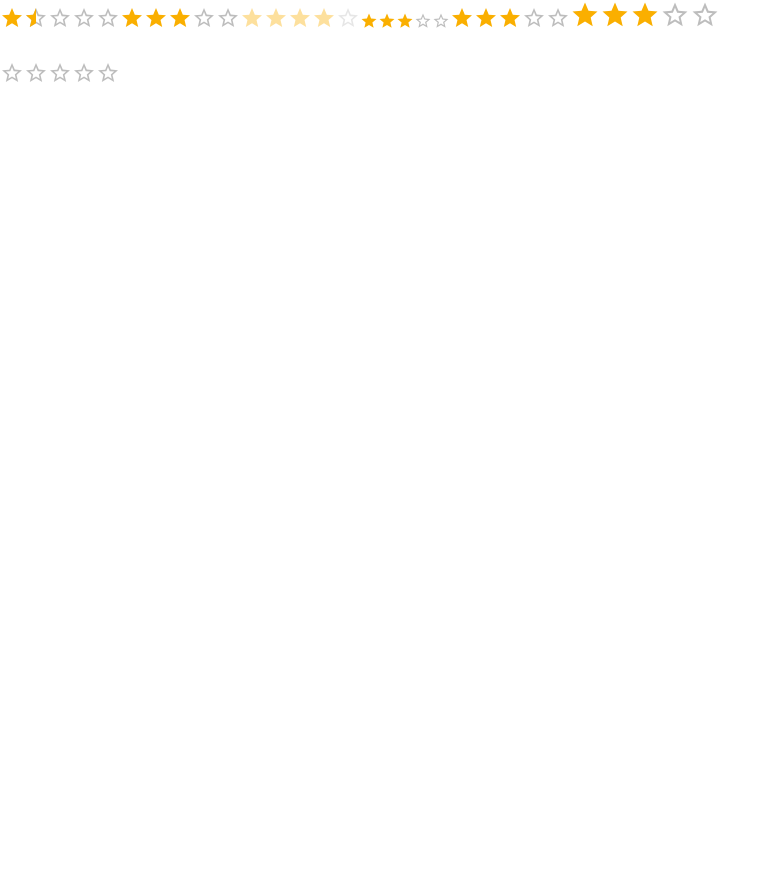
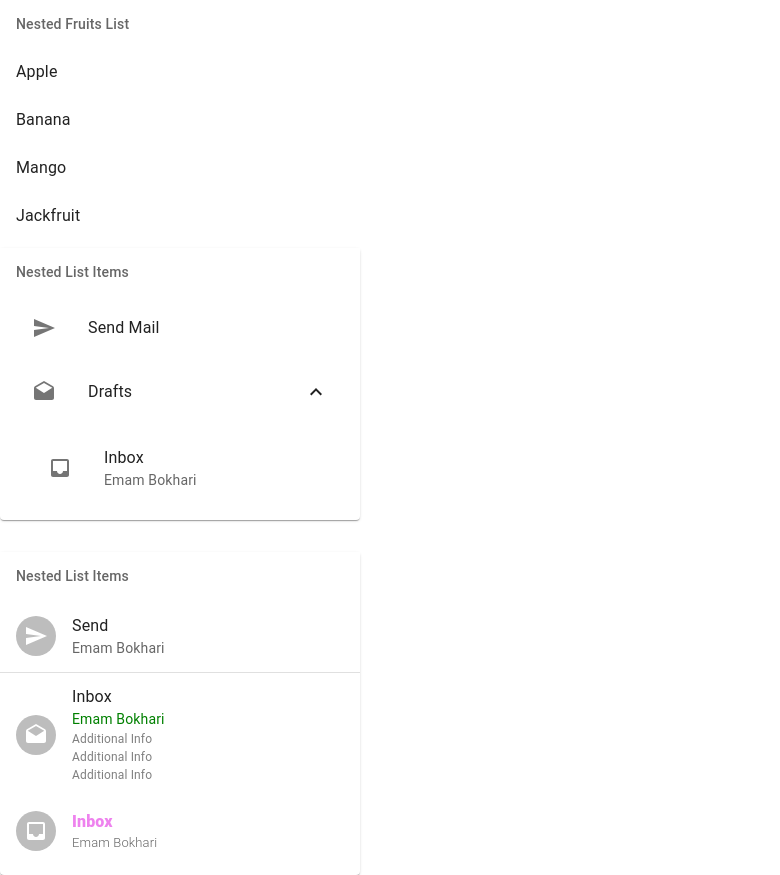
Before and after one commit to Emam-Bokhari/MUI, a React (Vite) app: page / in a window 1280 px wide. Shown: the whole page, without its empty margins (0-780 px from the left). Before the commit the page ends 800 px from the top, so only its background shows below. Built offline with nearby package versions, Linux system fonts and the light colour scheme.

Commit message:
feat(list): implement basic, and nested list with custom fields and avatars - added multiple text fields (primary,secondary, and additiional info) - customized text styling and typography - imeplemented avatars for list items - added collapsible section for nested lists

```diff
--- a/index.html
+++ b/index.html
@@ -14,7 +14,7 @@
     />
     <!-- end google font -->
   </head>
-  <body>
+  <body >
     <div id="root"></div>
     <script type="module" src="/src/main.jsx"></script>
   </body>
--- a/src/App.jsx
+++ b/src/App.jsx
@@ -1,12 +1,12 @@
 import { Fragment } from "react";
 import { CssBaseline } from "@mui/material";
-import RatingComponent from "./components/Input/RatingComponent";
+import ListComponent from "./components/DataDisplay/ListComponent";
 
 export default function App() {
   return (
     <Fragment>
       <CssBaseline />
-      <RatingComponent />
+      <ListComponent />
     </Fragment>
   );
 }
--- /dev/null
+++ b/src/components/DataDisplay/ListComponent.jsx
@@ -0,0 +1,148 @@
+import {
+  Avatar,
+  Box,
+  Collapse,
+  Divider,
+  List,
+  ListItem,
+  ListItemAvatar,
+  ListItemButton,
+  ListItemIcon,
+  ListItemText,
+  ListSubheader,
+  Paper,
+  Typography,
+} from "@mui/material";
+import { Fragment, useState } from "react";
+import SendIcon from "@mui/icons-material/Send";
+import DraftsIcon from "@mui/icons-material/Drafts";
+import InboxIcon from "@mui/icons-material/Inbox";
+import ExpandLessIcon from "@mui/icons-material/ExpandLess";
+import ExpandMoreIcon from "@mui/icons-material/ExpandMore";
+
+export default function ListComponent() {
+  const [open, setOpen] = useState(true);
+
+  function handleOpen() {
+    setOpen(!open);
+  }
+  console.log(open);
+
+  return (
+    <Fragment>
+      {/* basic list items with subheader */}
+      <List subheader={<ListSubheader>Nested Fruits List</ListSubheader>}>
+        <ListItem>
+          <ListItemText>Apple</ListItemText>
+        </ListItem>
+        <ListItem>
+          <ListItemText>Banana</ListItemText>
+        </ListItem>
+        <ListItem>
+          <ListItemText>Mango</ListItemText>
+        </ListItem>
+        <ListItem>
+          <ListItemText>Jackfruit</ListItemText>
+        </ListItem>
+      </List>
+
+      {/* nested list */}
+      <Paper sx={{ width: "100%", maxWidth: 360 }}>
+        <List subheader={<ListSubheader>Nested List Items</ListSubheader>}>
+          <ListItem>
+            <ListItemButton>
+              <ListItemIcon>
+                <SendIcon />
+              </ListItemIcon>
+              <ListItemText>Send Mail</ListItemText>
+            </ListItemButton>
+          </ListItem>
+          <ListItem>
+            <ListItemButton onClick={handleOpen}>
+              <ListItemIcon>
+                <DraftsIcon />
+              </ListItemIcon>
+              <ListItemText primary="Drafts" />
+              {open ? <ExpandLessIcon /> : <ExpandMoreIcon />}
+            </ListItemButton>
+          </ListItem>
+
+          <Collapse in={open}>
+            <List disablePadding>
+              <ListItem>
+                <ListItemButton sx={{ pl: 4 }}>
+                  <ListItemIcon>
+                    <InboxIcon />
+                  </ListItemIcon>
+                  <ListItemText primary="Inbox" secondary="Emam Bokhari" />
+                </ListItemButton>
+              </ListItem>
+            </List>
+          </Collapse>
+        </List>
+      </Paper>
+      {/* avatar */}
+      <Paper sx={{ width: "100%", maxWidth: 360, mt: 4 }}>
+        <List subheader={<ListSubheader>Nested List Items</ListSubheader>}>
+          <ListItem>
+            <ListItemAvatar>
+              <Avatar>
+                <SendIcon />
+              </Avatar>
+            </ListItemAvatar>
+            <ListItemText primary="Send" secondary="Emam Bokhari" />
+          </ListItem>
+
+          <Divider />
+
+          <ListItem>
+            <ListItemAvatar>
+              <Avatar>
+                <DraftsIcon />
+              </Avatar>
+            </ListItemAvatar>
+            <ListItemText
+              disableTypography
+              primary={
+                <Fragment>
+                  <div>Inbox</div>
+                  <div style={{ color: "green", fontSize: "14px" }}>
+                    Emam Bokhari
+                  </div>
+                  <div style={{ color: "gray", fontSize: "12px" }}>
+                    Additional Info
+                  </div>
+                  <div style={{ color: "gray", fontSize: "12px" }}>
+                    Additional Info
+                  </div>
+                  <div style={{ color: "gray", fontSize: "12px" }}>
+                    Additional Info
+                  </div>
+                </Fragment>
+              }
+            />
+          </ListItem>
+
+          <ListItem>
+            <ListItemAvatar>
+              <Avatar>
+                <InboxIcon />
+              </Avatar>
+            </ListItemAvatar>
+
+            <ListItemText
+              primary="Inbox"
+              secondary="Emam Bokhari"
+              primaryTypographyProps={{
+                color: "violet",
+                fontWeight: 900,
+                fontSize: 16,
+              }}
+              secondaryTypographyProps={{ fontWeight: 300, fontSize: 13 }}
+            />
+          </ListItem>
+        </List>
+      </Paper>
+    </Fragment>
+  );
+}
```
Also changed, not shown: 1 other file (tests, documents, lock files or other folders).
